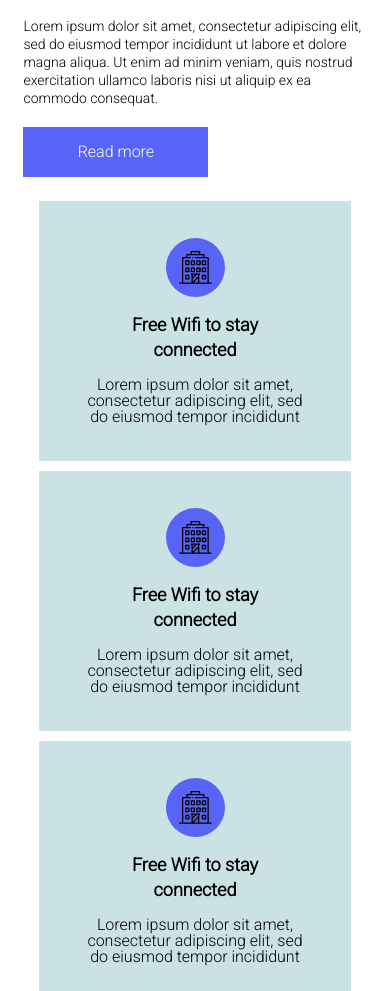
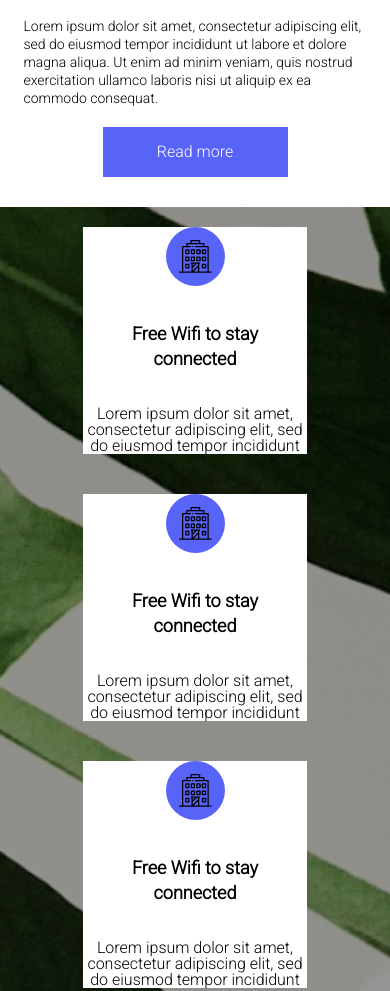
Before and after one commit to Be-reall/HOTEL-9, a plain HTML site: page index.html in a window 390 px wide. Shown: the part 671-1662 px from the top of the page. Drawn offline with Linux system fonts and the light colour scheme.

Commit message:
responsive

```diff
--- a/css/responsive.css
+++ b/css/responsive.css
@@ -1,29 +1,32 @@
 @media (max-width:1024px){
-    .long-div {flex-wrap: wrap;}
-    .small-div {max-width: 40%;
-        margin-top: 10px;}
+    li {margin-right: 10px;}
+    .wraper-div{padding: 50px 30px;}
+    .wraper-div2{padding: 0px;}
     .title{display: none;}
-    .wraper-div2 {padding-top: 10px;}
-    li{margin-right: 10px;}
+    .long-div{flex-wrap: wrap;
+        height: auto;
+        margin: 0 auto;}
+    .right-block{display: none;}
+    .small-div{max-width: 40%;
+        margin: 20px auto;}}
+@media (max-width:768px){
+    li {display: none;}
+    .bar{display: inline-block;}
 }
-@media (max-width:800px){
-    .right-block{display: none;}
-    .section1 {justify-content: center;}
-    .wraper-div2{margin-top: 5px;}
-    .nav-a{display: none;}
-    .bar{display: inline-block;}
-    .wraper-div{padding: 50px 20px;}}
 @media (max-width:500px){
-    .wraper-div2{padding: 0px;
-        background-image: none;}
-    .long-div{align-items: center;
+    .small-div{margin: 0;}
+    .long-div {display: flex;
         flex-direction: column;
-        flex-wrap: nowrap;
+        align-items: center;}
+    .small-div{margin: 20px 0px;
+        background-color: white;
         height: auto;
-        width: 100%;}
-    .small-div{background-color:#cae2e3 ;
-        max-width: 80%;
-        margin: 0 auto;
-        margin-top: 10px;}
-    .wifi{margin: 15px 0;}
+        max-width: 65%;}
+    .left-block{height: auto;}
+    .wraper-div2{
+        background-color: #f5f5f5;
+        margin-top: 30px;
+        height: auto;}
+    .read{margin: 0 auto;
+        margin-top: 20px;}
 }
--- a/index.html
+++ b/index.html
@@ -25,7 +25,7 @@
                     <li><a class="nav-a" href="">ABOUT US</a></li>
                     <li><a class="nav-a" href="">BLOG</a></li>
                     <li><a class="nav-a" href="">CONTACT</a></li>
-                    <li><div class="bar"><i class="fa-solid fa-bars"></i></div></li>
+                    <li class="bar"><div class="bar"><i class="fa-solid fa-bars"></i></div></li>
                 </ul>
             </nav>
             <h1>About Us</h1>
```
